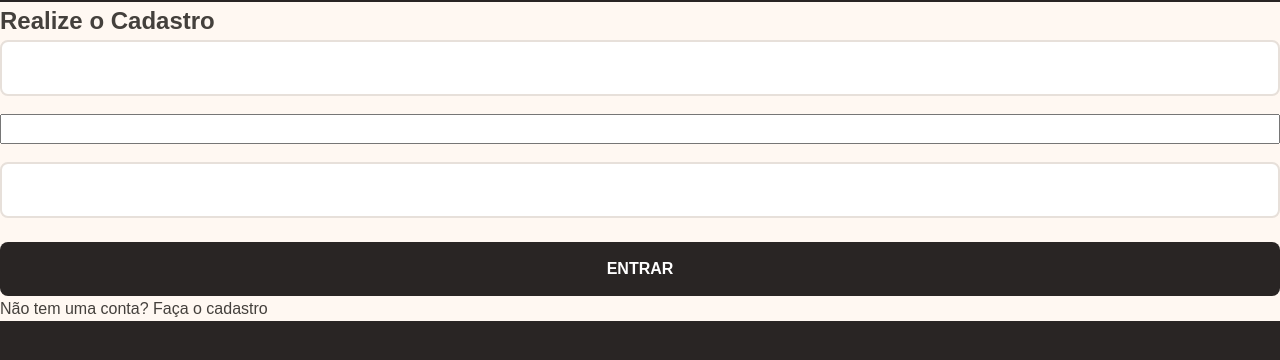
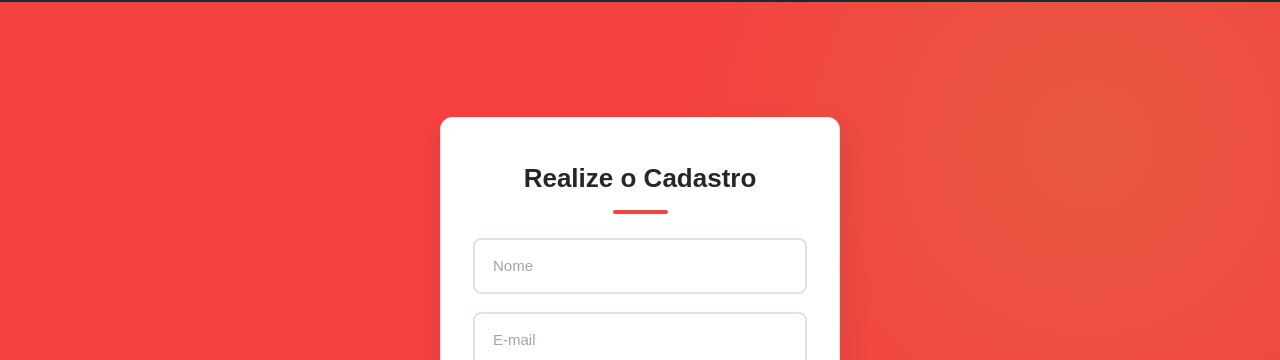
Before and after one commit to almird863/proj-final-web-front, a plain HTML site: page cadastro.html in a window 1280 px wide. Shown: the part 102-462 px from the top of the page. Drawn offline with Linux system fonts and the light colour scheme.

Commit message:
Ajuste nas páginas de login e cadastro

```diff
--- a/cadastro.html
+++ b/cadastro.html
@@ -31,12 +31,12 @@
         <div class="cadastro-container">
             <h2>Realize o Cadastro</h2>
             <form id="form-login">
-                <input type="text" id="form-login-nome">
-                <input type="email" id="form-login-email">
-                <input type="password" id="form-login-senha">
-                <input type="submit" value="ENTRAR">
+                <input type="text" id="form-cadastro-nome" placeholder="Nome">
+                <input type="email" id="form-cadastro-email" placeholder="E-mail">
+                <input type="password" id="form-cadastro-senha" placeholder="Senha">
+                <input type="submit" value="CADASTRAR">
             </form>
-            <span>Não tem uma conta? <a href="cadastro.html">Faça o cadastro</a></span>
+            <span>Já tem uma conta? <a href="login.html">Realize o seu login.</a></span>
         </div>
     </main>
 
--- a/css/style.css
+++ b/css/style.css
@@ -1018,7 +1018,138 @@ input:focus-visible {
 }
 
 /* ========================================
-   12. RESPONSIVIDADE GERAL
+   13. PÁGINA DE CADASTRO
+======================================== */
+
+.cadastro-background {
+    min-height: calc(100vh - 80px);
+    padding: 40px 5%;
+
+    display: flex;
+    justify-content: center;
+    align-items: center;
+
+    background:
+        radial-gradient(
+            circle at 85% 20%,
+            rgba(207, 123, 62, 0.4),
+            transparent 35%
+        ),
+        var(--cor-principal);
+}
+
+.cadastro-container {
+    width: 100%;
+    max-width: 400px;
+    padding: 40px 32px;
+
+    display: flex;
+    flex-direction: column;
+    gap: 24px;
+
+    background-color: var(--cor-branca);
+    border: 1px solid var(--cor-borda);
+    border-radius: var(--raio);
+    box-shadow: var(--sombra-hover);
+}
+
+.cadastro-container h2 {
+    color: var(--cor-escura);
+    font-size: 26px;
+    font-weight: 800;
+    text-align: center;
+}
+
+.cadastro-container h2::after {
+    content: "";
+    display: block;
+
+    width: 55px;
+    height: 4px;
+    margin: 10px auto 0;
+
+    background-color: var(--cor-principal);
+    border-radius: 10px;
+}
+
+.cadastro-container form {
+    display: flex;
+    flex-direction: column;
+    gap: 18px;
+}
+
+.cadastro-container input:not([type="submit"]) {
+    width: 100%;
+    padding: 14px 18px;
+
+    background-color: var(--cor-branca);
+    color: var(--cor-texto);
+
+    border: 2px solid var(--cor-borda);
+    border-radius: 8px;
+    outline: none;
+
+    font-size: 15px;
+    transition:
+        border-color var(--transicao),
+        box-shadow var(--transicao);
+}
+
+.cadastro-container input::placeholder {
+    color: var(--cor-texto-claro);
+}
+
+.cadastro-container input:not([type="submit"]):focus {
+    border-color: var(--cor-principal);
+    box-shadow: var(--sombra);
+}
+
+.cadastro-container input[type="submit"] {
+    width: 100%;
+    margin-top: 6px;
+    padding: 14px 25px;
+
+    background-color: var(--cor-escura);
+    color: var(--cor-branca);
+
+    border: none;
+    border-radius: 8px;
+
+    font-weight: 700;
+    cursor: pointer;
+
+    transition:
+        background-color var(--transicao),
+        transform var(--transicao);
+}
+
+.cadastro-container input[type="submit"]:hover {
+    background-color: var(--cor-secundaria);
+}
+
+.cadastro-container input[type="submit"]:active {
+    transform: scale(0.97);
+}
+
+.cadastro-container span {
+    color: #78716c;
+    font-size: 14px;
+    text-align: center;
+}
+
+.cadastro-container span a {
+    color: var(--cor-principal);
+    font-weight: 700;
+    transition: color var(--transicao);
+}
+
+.cadastro-container span a:hover {
+    color: var(--cor-secundaria);
+    text-decoration: underline;
+}
+
+/* ========================================
+  RESPONSIVIDADE GERAL
 ======================================== */
 
 @media (max-width: 1000px) {
@@ -1187,6 +1318,19 @@ input:focus-visible {
     .login-container {
         padding: 30px 20px;
     }
+
+        .cadastro-background {
+        padding: 30px 5%;
+    }
+
+    .cadastro-container {
+        padding: 30px 20px;
+        gap: 20px;
+    }
+
+    .cadastro-container h2 {
+        font-size: 22px;
+    }
 }
 
 @media (max-width: 360px) {
```
Also changed, not shown: login.html (+2 -2 lines).
